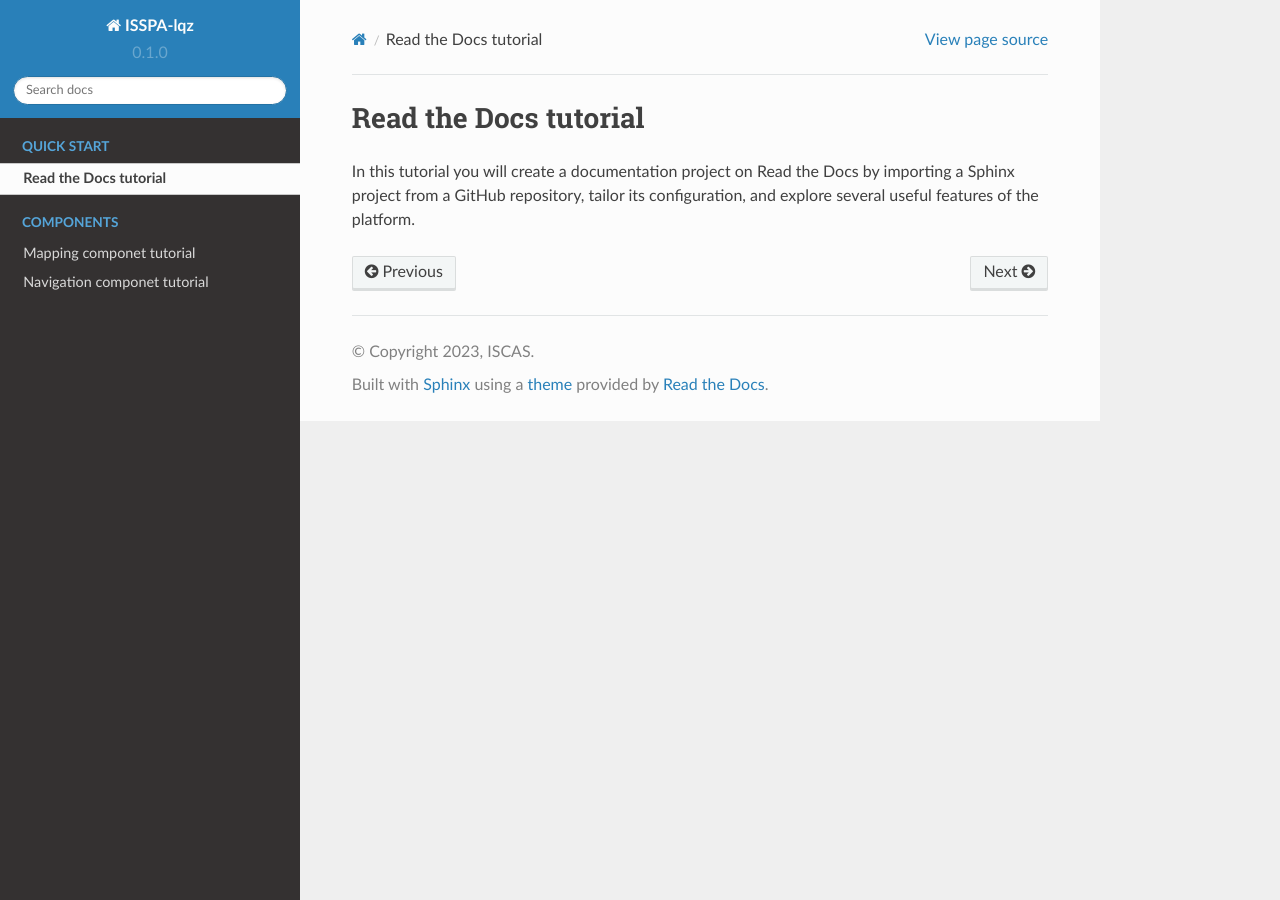
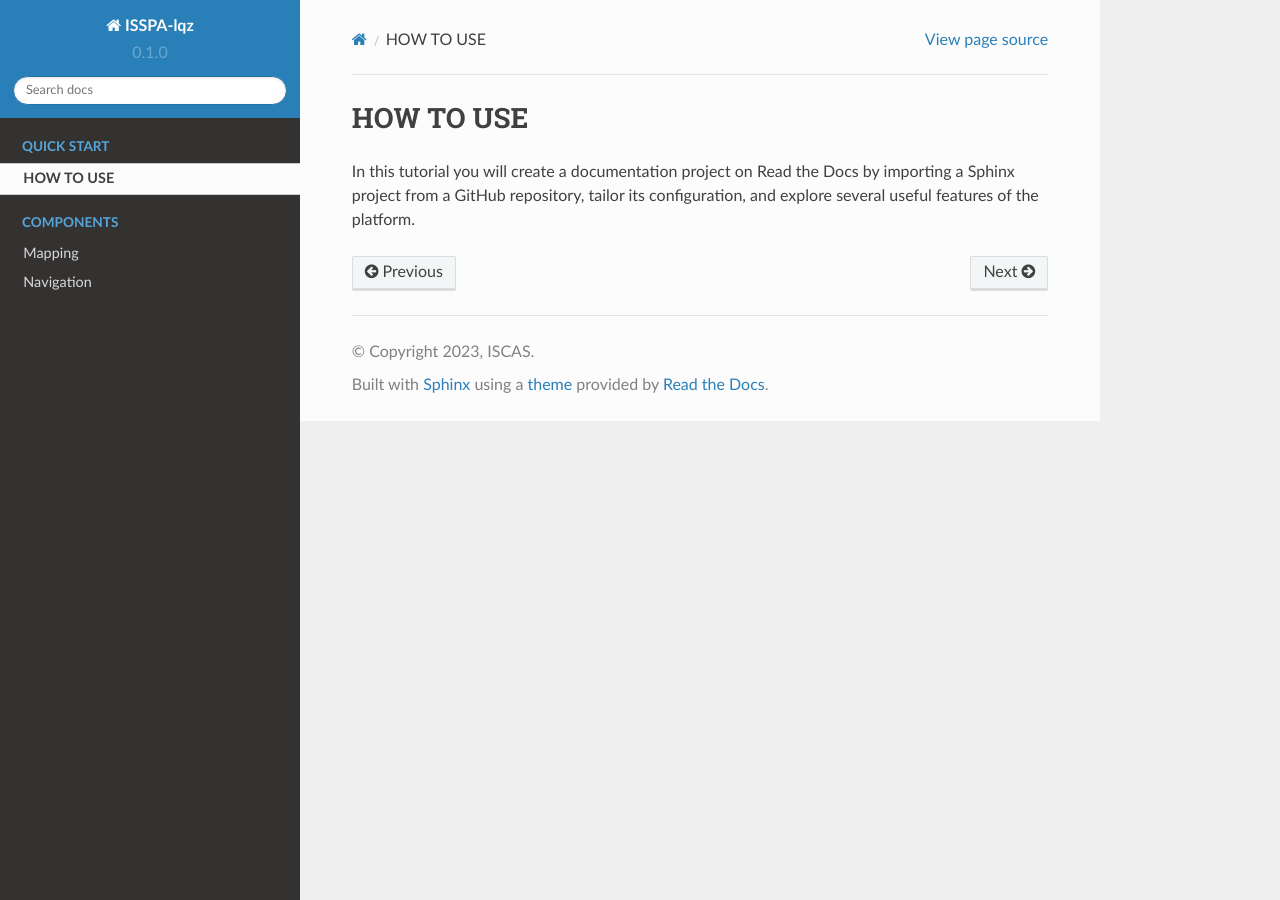
Before and after one commit to Vathan27/ISSPA-Docs-lqz, a Sphinx documentation site: the page built from docs/source/tutorial/index.rst, in a window 1280 px wide. Built offline with Sphinx 7.4.7 and the Read the Docs theme 2.0.0, drawn with Linux system fonts in a browser that asks for light colours.

Commit message:
minor modified

```diff
--- a/docs/source/components/mapping.rst
+++ b/docs/source/components/mapping.rst
@@ -1,2 +1,2 @@
-Mapping componet tutorial
+Mapping
 ======================
--- a/docs/source/components/navigation.rst
+++ b/docs/source/components/navigation.rst
@@ -1,2 +1,2 @@
-Navigation componet tutorial
+Navigation
 ======================
--- a/docs/source/tutorial/index.rst
+++ b/docs/source/tutorial/index.rst
@@ -1,4 +1,4 @@
-Read the Docs tutorial
+HOW TO USE
 ======================
 
 In this tutorial you will create a documentation project on Read the Docs
```
